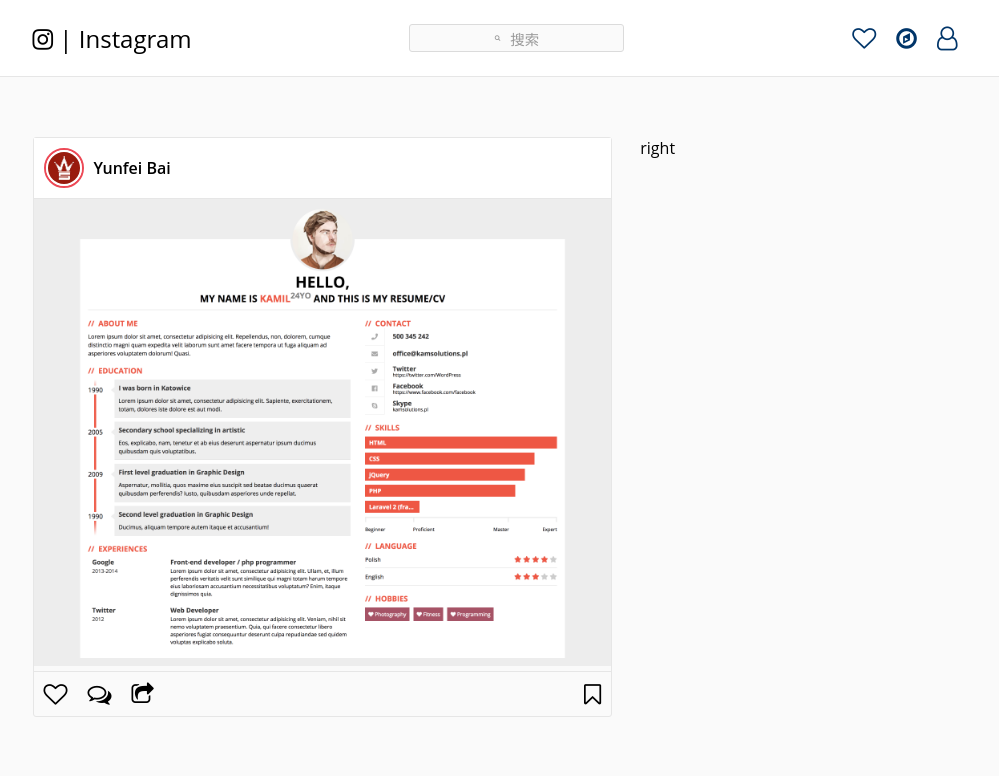
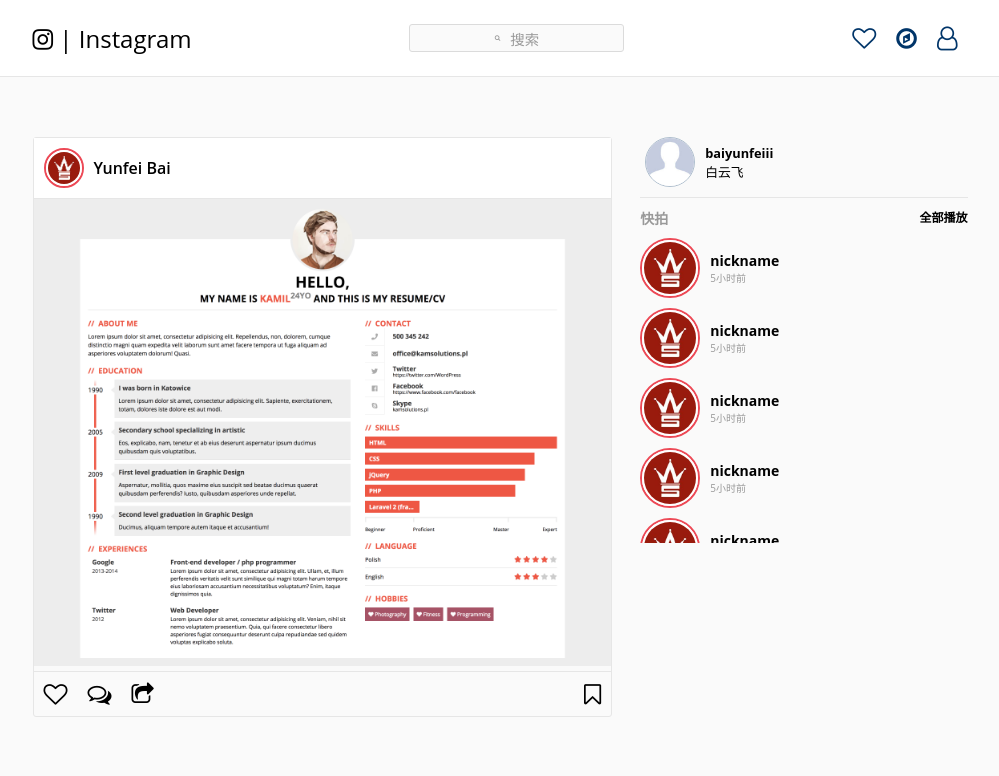
Before and after one commit to BaiYunfei-TW/fake-instagram, an Angular app: page / in a window 1280 px wide. Shown: the top 776 px of the page, without its empty margins (140-1139 px from the left). Built offline with nearby package versions, Linux system fonts and the light colour scheme.

Commit message:
Created view of subscribe list

```diff
--- a/src/app/app.component.html
+++ b/src/app/app.component.html
@@ -4,6 +4,8 @@
     <div class="left-column">
       <app-photo-list></app-photo-list>
     </div>
-    <div class="right-column">right</div>
+    <div class="right-column">
+      <app-user-info></app-user-info>
+    </div>
   </div>
 </section>
--- a/src/app/app.module.ts
+++ b/src/app/app.module.ts
@@ -4,11 +4,13 @@
 import { AppComponent } from './app.component';
 import { HeaderComponent } from './header/header.component';
 import {PhotoModule} from './photo/photo.module';
+import { UserInfoComponent } from './user-info/user-info.component';
 
 @NgModule({
   declarations: [
     AppComponent,
-    HeaderComponent
+    HeaderComponent,
+    UserInfoComponent
   ],
   imports: [
     BrowserModule, PhotoModule
--- /dev/null
+++ b/src/app/user-info/user-info.component.css
@@ -0,0 +1,90 @@
+
+.avatar-box img {
+  width: 100%;
+  border: 2px solid #ffffff;
+  border-radius: 50%;
+}
+
+.user-info-box {
+  border-bottom: 1px solid #e6e6e6;
+
+  display: flex;
+  align-items: center;
+
+  padding-bottom: 10px;
+}
+
+.user-info-box .avatar-box {
+  border: none;
+  margin: 0 10px 0px 5px;
+}
+
+.user-info-box img {
+  border: 1px solid rgba(0, 53, 105, 0.3);
+}
+
+.user-info-box .user-info {
+  font-size: 0.8em;
+}
+
+.avatar-box {
+  width: 50px;
+  height: 50px;
+  border: 2px solid #ed4956;
+  border-radius: 50%;
+}
+
+.subscribe-list-box {
+  font-size: 14px;
+}
+
+.subscribe-list-box header {
+  display: flex;
+  justify-content: space-between;
+}
+
+.subscribe-list-box header b {
+  color: #999999;
+  display: inline-block;
+}
+
+.subscribe-list-box header span {
+  display: inline-block;
+  font-size: 12px;
+  font-weight: bold;
+}
+
+.subscribe-list-box header {
+  margin: 10px 0;
+}
+
+.subscribe-list {
+  overflow: scroll;
+  height: 305px;
+}
+
+.subscribe-list li {
+  display: flex;
+  align-items: center;
+
+  margin-bottom: 10px;
+}
+
+.subscribe-list .avatar-box {
+  margin-right: 10px;
+  width: 60px;
+  height: 60px;
+}
+
+.subscribe-list .user-info {
+  font-size: 14px;
+}
+
+.subscribe-list .user-info span {
+  font-size: 10px;
+  color: #999999;
+}
+
+.user-info span, b {
+  display: block;
+}
--- /dev/null
+++ b/src/app/user-info/user-info.component.html
@@ -0,0 +1,73 @@
+<div>
+  <section class="user-info-box">
+    <div class="avatar-box">
+      <img src="/assets/noneavatar.jpg">
+    </div>
+    <div class="user-info">
+      <b>baiyunfeiii</b>
+      <p>白云飞</p>
+    </div>
+  </section>
+  <section class="subscribe-list-box">
+    <header>
+      <b>快拍</b>
+      <span>全部播放</span>
+    </header>
+    <ul class="subscribe-list">
+      <li>
+        <div class="avatar-box">
+          <img src="/assets/avatar1.jpg" />
+        </div>
+        <div class="user-info">
+          <b>nickname</b>
+          <span>5小时前</span>
+        </div>
+      </li>
+      <li>
+        <div class="avatar-box">
+          <img src="/assets/avatar1.jpg" />
+        </div>
+        <div class="user-info">
+          <b>nickname</b>
+          <span>5小时前</span>
+        </div>
+      </li>
+      <li>
+        <div class="avatar-box">
+          <img src="/assets/avatar1.jpg" />
+        </div>
+        <div class="user-info">
+          <b>nickname</b>
+          <span>5小时前</span>
+        </div>
+      </li>
+      <li>
+        <div class="avatar-box">
+          <img src="/assets/avatar1.jpg" />
+        </div>
+        <div class="user-info">
+          <b>nickname</b>
+          <span>5小时前</span>
+        </div>
+      </li>
+      <li>
+        <div class="avatar-box">
+          <img src="/assets/avatar1.jpg" />
+        </div>
+        <div class="user-info">
+          <b>nickname</b>
+          <span>5小时前</span>
+        </div>
+      </li>
+      <li>
+        <div class="avatar-box">
+          <img src="/assets/avatar1.jpg" />
+        </div>
+        <div class="user-info">
+          <b>nickname</b>
+          <span>5小时前</span>
+        </div>
+      </li>
+    </ul>
+  </section>
+</div>
--- /dev/null
+++ b/src/app/user-info/user-info.component.ts
@@ -0,0 +1,15 @@
+import { Component, OnInit } from '@angular/core';
+
+@Component({
+  selector: 'app-user-info',
+  templateUrl: './user-info.component.html',
+  styleUrls: ['./user-info.component.css']
+})
+export class UserInfoComponent implements OnInit {
+
+  constructor() { }
+
+  ngOnInit() {
+  }
+
+}
```
Also changed, not shown: src/assets/noneavatar.jpg (added), 1 other file (tests, documents, lock files or other folders).
